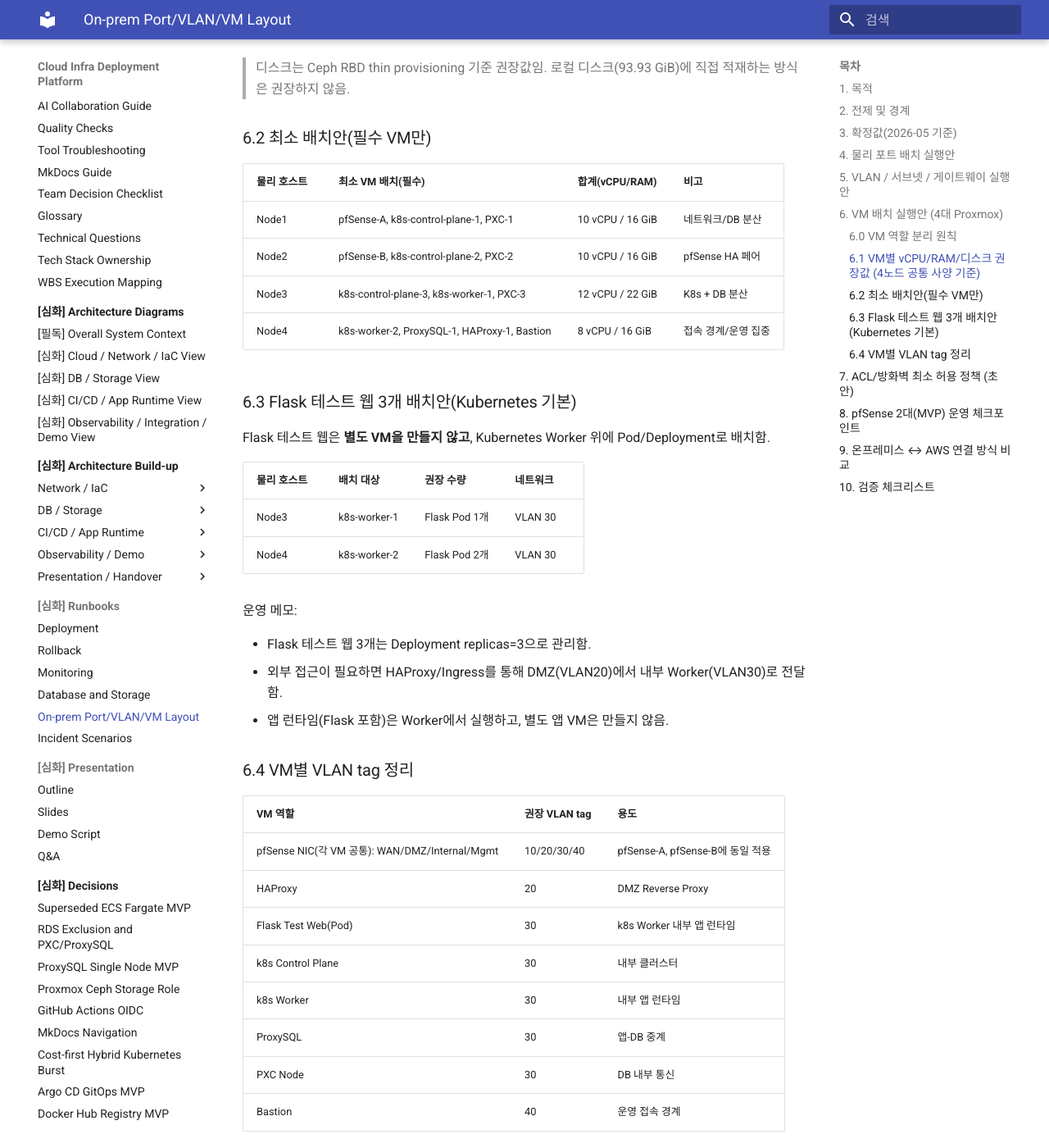
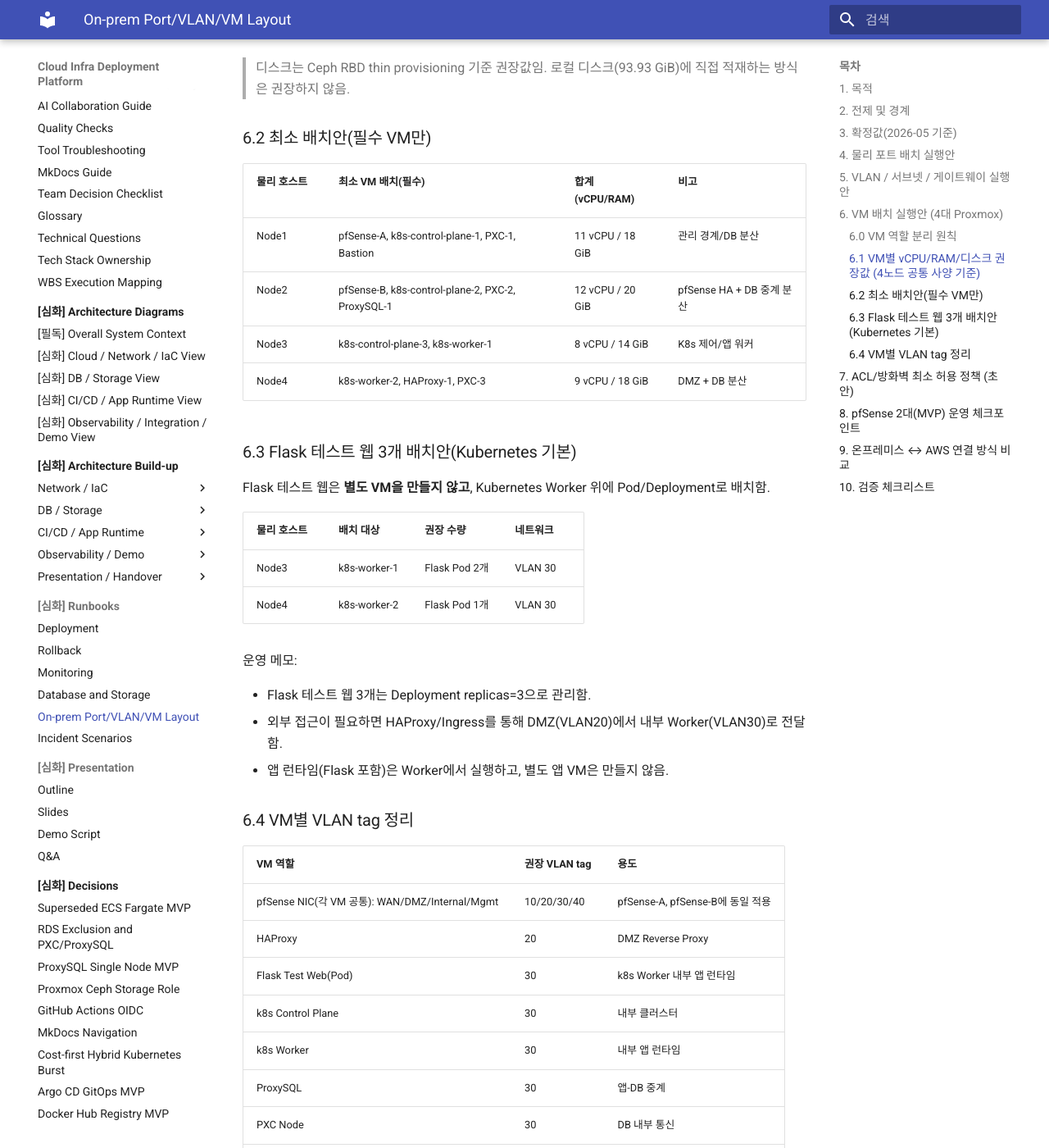
Before and after one commit to KosaCloudTeam2/infra-platform, an MkDocs documentation site: the page built from docs/runbooks/onprem_port_vlan_vm_layout.md, in a window 1280 px wide and 1400 px high, scrolled down 2871 px. Shown: the whole window at 82% size. Built offline with MkDocs 1.6.1 and Material for MkDocs 9.7.7, drawn with Linux system fonts in a browser that asks for light colours; some of the changed text lies outside the part shown.

Commit message:
docs: node, vm 설계 수정

```diff
--- a/docs/runbooks/onprem_port_vlan_vm_layout.md
+++ b/docs/runbooks/onprem_port_vlan_vm_layout.md
@@ -84,12 +84,12 @@
 
 ### 6.2 최소 배치안(필수 VM만)
 
-| 물리 호스트 | 최소 VM 배치(필수)                           | 합계(vCPU/RAM)   | 비고                |
-| :---------- | :------------------------------------------- | :--------------- | :------------------ |
-| Node1       | pfSense-A, k8s-control-plane-1, PXC-1        | 10 vCPU / 16 GiB | 네트워크/DB 분산    |
-| Node2       | pfSense-B, k8s-control-plane-2, PXC-2        | 10 vCPU / 16 GiB | pfSense HA 페어     |
-| Node3       | k8s-control-plane-3, k8s-worker-1, PXC-3     | 12 vCPU / 22 GiB | K8s + DB 분산       |
-| Node4       | k8s-worker-2, ProxySQL-1, HAProxy-1, Bastion | 8 vCPU / 16 GiB  | 접속 경계/운영 집중 |
+| 물리 호스트 | 최소 VM 배치(필수)                                | 합계(vCPU/RAM)   | 비고                      |
+| :---------- | :------------------------------------------------ | :--------------- | :------------------------ |
+| Node1       | pfSense-A, k8s-control-plane-1, PXC-1, Bastion    | 11 vCPU / 18 GiB | 관리 경계/DB 분산         |
+| Node2       | pfSense-B, k8s-control-plane-2, PXC-2, ProxySQL-1 | 12 vCPU / 20 GiB | pfSense HA + DB 중계 분산 |
+| Node3       | k8s-control-plane-3, k8s-worker-1                 | 8 vCPU / 14 GiB  | K8s 제어/앱 워커          |
+| Node4       | k8s-worker-2, HAProxy-1, PXC-3                    | 9 vCPU / 18 GiB  | DMZ + DB 분산             |
 
 ### 6.3 Flask 테스트 웹 3개 배치안(Kubernetes 기본)
 
@@ -97,8 +97,8 @@
 
 | 물리 호스트 | 배치 대상    | 권장 수량     | 네트워크 |
 | :---------- | :----------- | :------------ | :------- |
-| Node3       | k8s-worker-1 | Flask Pod 1개 | VLAN 30  |
-| Node4       | k8s-worker-2 | Flask Pod 2개 | VLAN 30  |
+| Node3       | k8s-worker-1 | Flask Pod 2개 | VLAN 30  |
+| Node4       | k8s-worker-2 | Flask Pod 1개 | VLAN 30  |
 
 운영 메모:
 
```
Also changed, not shown: other parts of docs/runbooks/onprem_port_vlan_vm_layout.md (+2 -0 lines), docs/16_change_log.md (+6 -0 lines).
